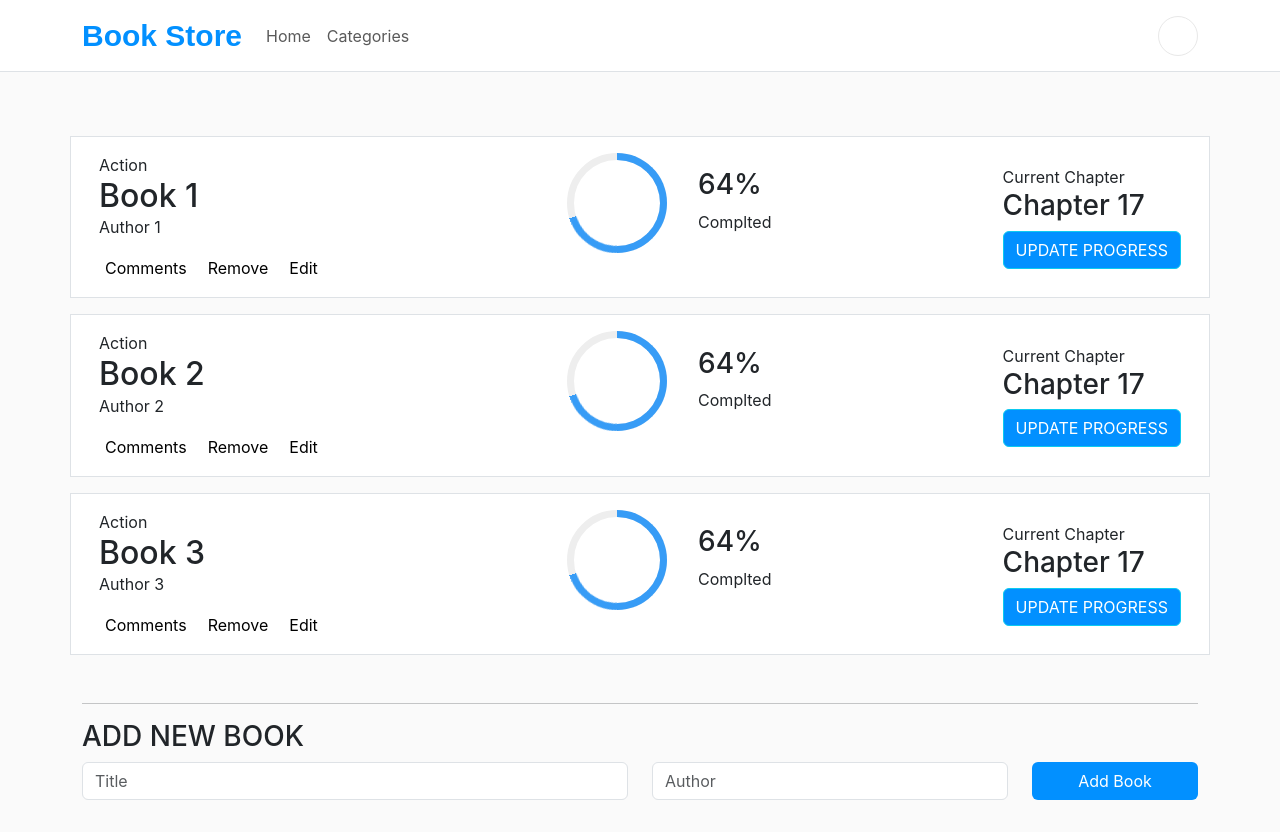
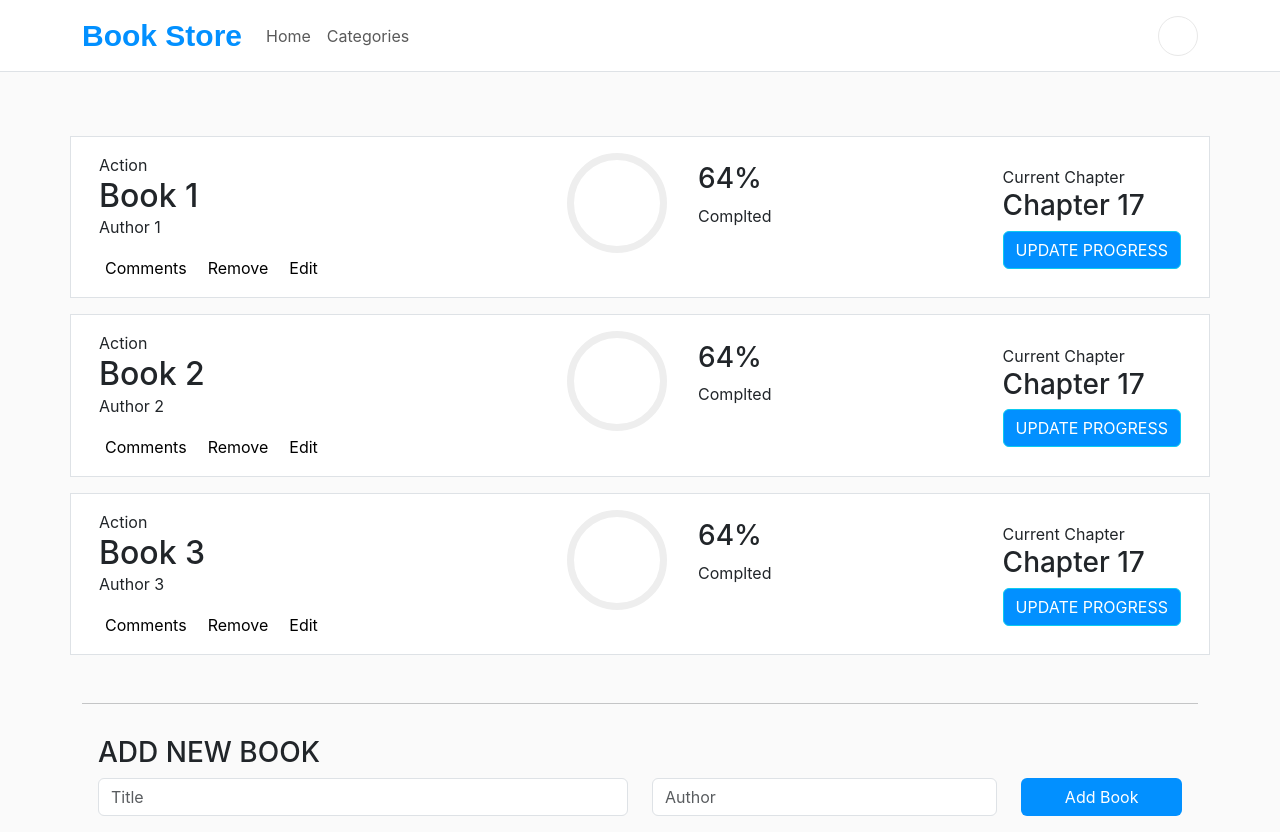
Before and after one commit to kamranasif506/book-store, a React (Create React App) app: page / in a window 1280 px wide. Before the commit the page ends 800 px from the top, so only its background shows below. Built offline with nearby package versions, Linux system fonts and the light colour scheme; some icons are missing.

Commit message:
resolved linter errors

```diff
--- a/src/components/BookForm.js
+++ b/src/components/BookForm.js
@@ -20,7 +20,7 @@ const BookForm = ({ onAdd }) => {
   };
 
   return (
-    <div className="row">
+    <div className="row p-3">
       <div className="col-12">
         <h3>ADD NEW BOOK</h3>
       </div>
--- a/src/components/BookItem.js
+++ b/src/components/BookItem.js
@@ -7,6 +7,13 @@ const BookItem = ({
 }) => {
   const handleDelete = () => {
     onDelete();
+  };
+
+  const progressPercentage = 30; // Replace with your desired value
+  const animationTime = '1.5s'; // Replace with the desired animation duration
+
+  const progressStyle = {
+    animation: `loading-${progressPercentage} ${animationTime} linear forwards`,
   };
 
   return (
@@ -26,10 +33,10 @@ const BookItem = ({
           <div className="col-6 d-flex justify-content-end">
             <div className="progress" data-percentage="70">
               <span className="progress-left">
-                <span className="progress-bar" />
+                <span className="progress-bar" style={progressStyle} />
               </span>
               <span className="progress-right">
-                <span className="progress-bar" />
+                <span className="progress-bar" style={progressStyle} />
               </span>
               <div className="progress-value"> </div>
             </div>
--- a/src/styles/Progress.scss
+++ b/src/styles/Progress.scss
@@ -1,14 +1,7 @@
-
-//styling
 $borderWidth: 7px;
-$animationTime: 1.5s;
 $border-color-default: #eee;
 $border-color-fill: #379cf6;
 $size: 100px;
-
-//Create how many steps
-$howManySteps: 30; //this needs to be even.
-//for fun try using 20 and changine in the HTML the data-percentage to 15 or 85
 
 .progress {
   width: $size;
@@ -52,6 +45,7 @@ $howManySteps: 30; //this needs to be even.
     position: absolute;
     top: 0;
     border-color: $border-color-fill;
+    transition: width 0.5s ease-in-out; /* Add the transition */
   }
 
   .progress-left .progress-bar {
@@ -59,9 +53,7 @@ $howManySteps: 30; //this needs to be even.
     border-top-right-radius: ($size/2);
     border-bottom-right-radius: ($size/2);
     border-left: 0;
-    -webkit-transform-origin: center left;
     transform-origin: center left;
-    //animation: loading-2 1.5s linear forwards 1.8s;
   }
 
   .progress-right {
@@ -72,9 +64,7 @@ $howManySteps: 30; //this needs to be even.
       border-top-left-radius: ($size/2);
       border-bottom-left-radius: ($size/2);
       border-right: 0;
-      -webkit-transform-origin: center right;
       transform-origin: center right;
-      //animation: loading-1 1.8s linear forwards;
     }
   }
 
@@ -87,8 +77,6 @@ $howManySteps: 30; //this needs to be even.
     align-items: center;
     justify-content: center;
     height: 100%;
-    //font-family: $work-sans;
-    font-weight: 300;
 
     div {
       margin-top: 10px;
@@ -100,54 +88,3 @@ $howManySteps: 30; //this needs to be even.
     }
   }
 }
-
-/* This for loop creates the 	necessary css animation names
-Due to the split circle of progress-left and progress right, we must use the animations on each side.
-*/
-@for $i from 1 through $howManySteps {
-  $stepName: ($i*(100 / $howManySteps));
-
-  //animation only the left side if below 50%
-  @if $i <= ($howManySteps/2) {
-    .progress[data-percentage="#{$stepName}"] {
-      .progress-right .progress-bar {
-        animation: loading-#{$i} $animationTime linear forwards;
-      }
-      .progress-left .progress-bar { animation: 0; }
-    }
-  }
-  //animation only the right side if above 50%
-  @if $i > ($howManySteps/2) {
-    .progress[data-percentage="#{$stepName}"] {
-      .progress-right .progress-bar {
-        animation: loading-#{($howManySteps/2)} $animationTime linear forwards; //set the animation to longest animation
-      }
-
-      .progress-left .progress-bar {
-        animation: loading-#{$i - ($howManySteps/2)} $animationTime linear forwards $animationTime;
-      }
-    }
-  }
-}
-
-//animation
-@for $i from 1 through ($howManySteps/2) {
-  $degrees: (180/($howManySteps/2));
-  $degrees: ($degrees*$i);
-
-  @keyframes loading-#{$i} {
-    0% {
-      -webkit-transform: rotate(0deg);
-      transform: rotate(0deg);
-    }
-
-    100% {
-      -webkit-transform: rotate($degrees);
-      transform: rotate(#{$degrees}deg);
-    }
-  }
-}
-//additional styling
-.progress {
-  margin-bottom: 1em;
-}
```
